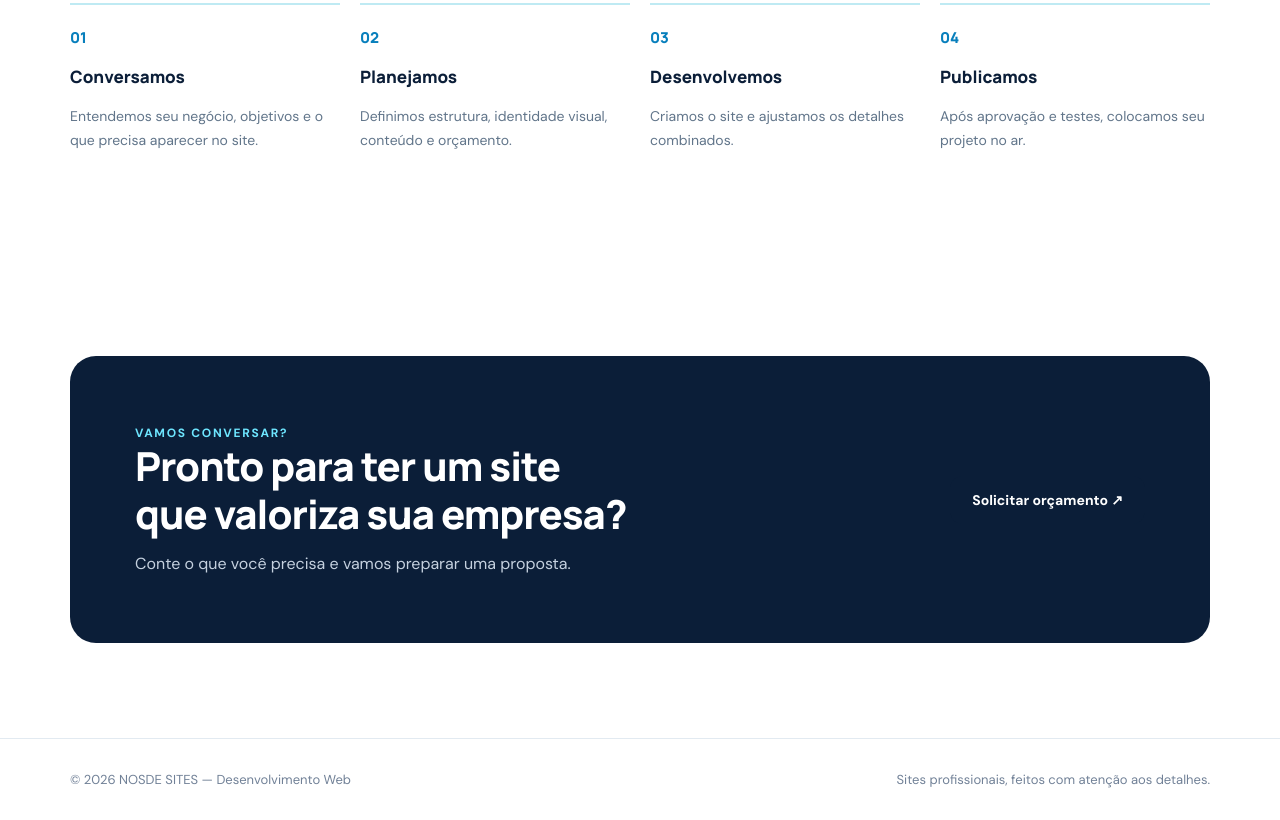
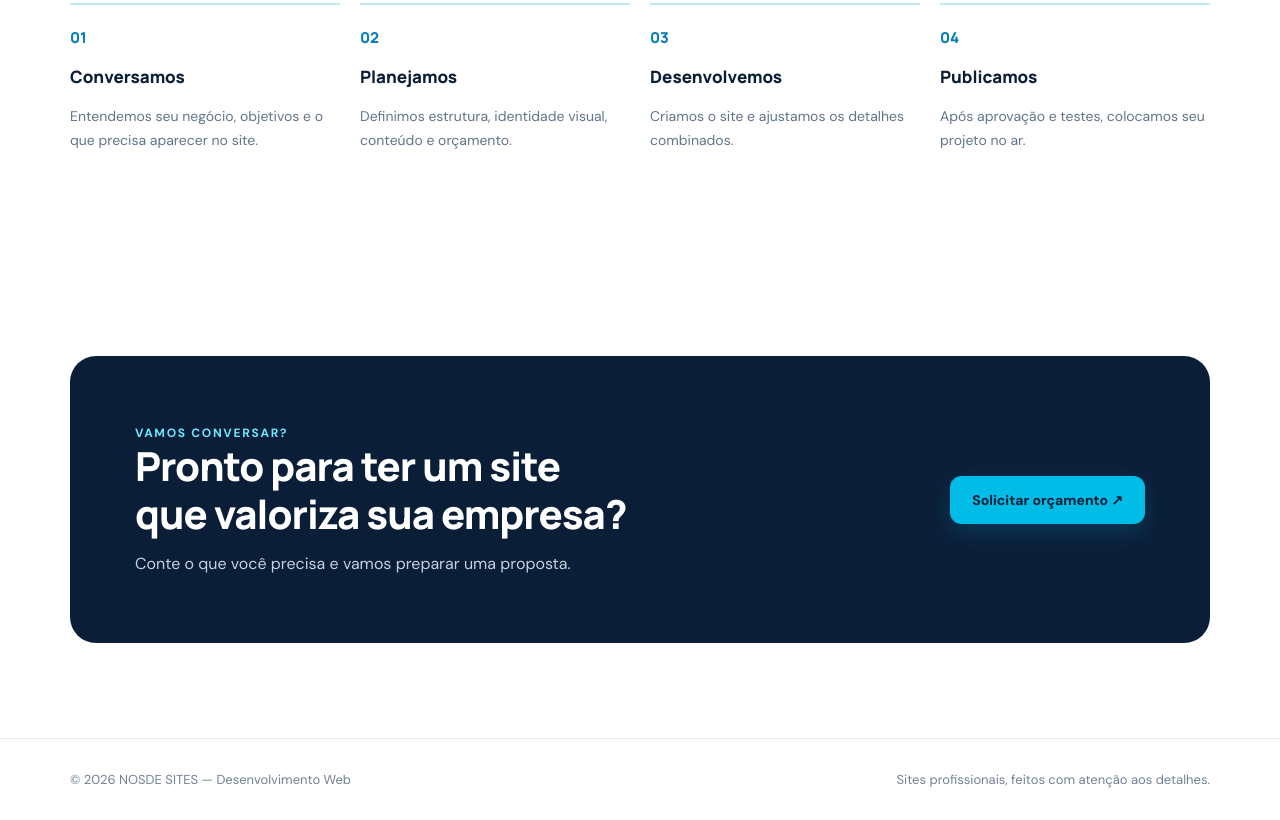
Before and after one commit to monteiroedson95/portfolio-webstudio, a plain HTML site: page index.html in a window 1280 px wide. Shown: the part 3598-4418 px from the top of the page. Drawn offline with Linux system fonts and the light colour scheme.

Commit message:
Add files via upload

```diff
--- a/index.html
+++ b/index.html
@@ -16,6 +16,11 @@
 @media(max-width:800px){.project-visual{height:270px}}
 @media(max-width:480px){.project-visual{height:220px;padding:18px}.laptop-screen{border-width:6px;border-bottom-width:9px}}
 .nosde-brand{display:flex;align-items:center;justify-content:center;background:#0b1e38;border-radius:10px;padding:2px 12px;flex-shrink:0;line-height:0}.nosde-brand img{display:block;width:205px;height:60px;object-fit:contain}@media(max-width:480px){.nosde-brand{padding:2px 6px}.nosde-brand img{width:132px;height:52px}.nav-inner{gap:8px}}
+
+/* Etapa 4: destaque exclusivo para o botao de orcamento da secao final */
+.cta .btn{background:#00bce7;border-color:#00bce7;color:#0b1e38;box-shadow:0 8px 22px rgba(0,188,231,.18);transition:background-color .2s ease,transform .2s ease,box-shadow .2s ease}
+.cta .btn:hover{background:#42d7f3;border-color:#42d7f3;color:#0b1e38;transform:translateY(-3px);box-shadow:0 14px 28px rgba(0,188,231,.28)}
+.cta .btn:focus-visible{outline:3px solid #fff;outline-offset:4px}
 </style></head><body>
 <header class="nav"><div class="container nav-inner"><a href="#inicio" class="logo nosde-brand" aria-label="NOSDE SITES — início"><img src="assets/nosde-logo-horizontal.png" alt="NOSDE SITES — Desenvolvimento Web" width="300" height="100"></a><nav class="nav-links"><a href="#projetos">Projetos</a><a href="#servicos">Serviços</a><a href="#processo">Como funciona</a></nav><a class="btn" href="https://wa.me/5554999961302?text=Ol%C3%A1%21%20Gostaria%20de%20solicitar%20um%20or%C3%A7amento%20para%20cria%C3%A7%C3%A3o%20de%20site." target="_blank" rel="noopener noreferrer">Solicitar orçamento ↗</a></div></header>
 <main><section class="hero" id="inicio"><div class="container"><span class="eyebrow"><span class="dot"></span> Criação de sites profissionais</span><h1>Seu negócio merece um site <em>à altura.</em></h1><p>Desenvolvemos experiências digitais modernas, rápidas e personalizadas para transmitir confiança e transformar visitantes em oportunidades.</p><div class="actions"><a class="btn" href="https://wa.me/5554999961302?text=Ol%C3%A1%21%20Gostaria%20de%20solicitar%20um%20or%C3%A7amento%20para%20cria%C3%A7%C3%A3o%20de%20site." target="_blank" rel="noopener noreferrer">Quero um site profissional ↗</a><a class="btn secondary" href="#projetos">Conhecer projetos ↓</a></div><div class="hero-note">Design personalizado &nbsp;·&nbsp; Adaptado para celular &nbsp;·&nbsp; Atendimento próximo</div></div></section>
```
Also changed, not shown: LEIA-ME.txt.
